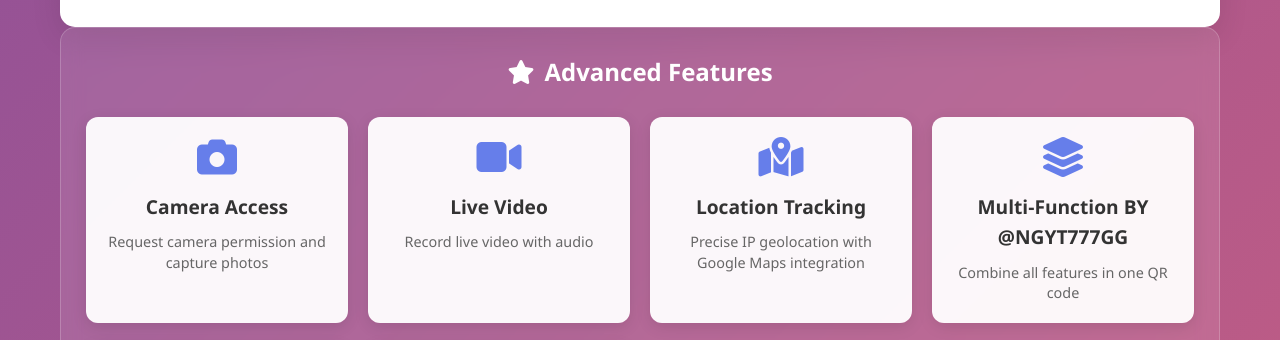
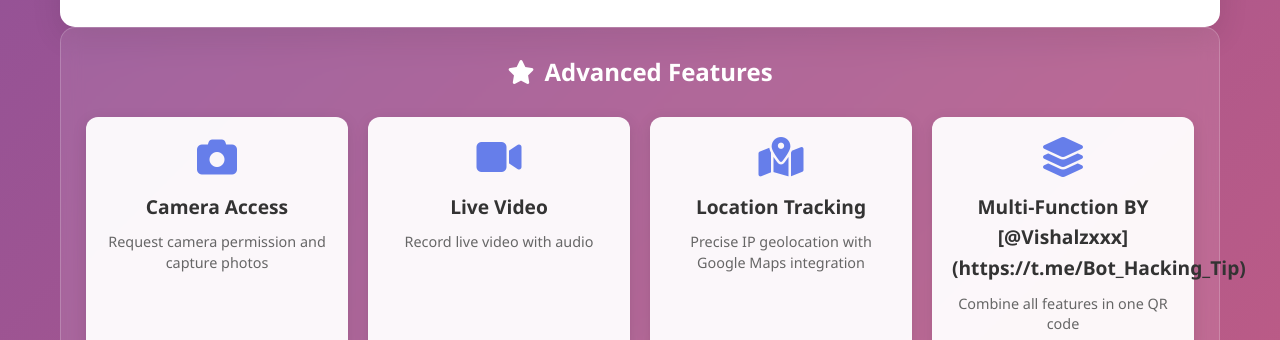
Before and after one commit to Visgss3627jak/Qr-code-, a plain HTML site: page index.html in a window 1280 px wide. Shown: the part 1039-1379 px from the top of the page. Drawn offline with nearby package versions, Linux system fonts and the light colour scheme.

Commit message:
Update index.html

```diff
--- a/index.html
+++ b/index.html
@@ -321,7 +321,7 @@
                 </div>
                 <div class="feature-card">
                     <i class="fas fa-layer-group"></i>
-                    <h4>Multi-Function BY @NGYT777GG</h4>
+                    <h4>Multi-Function BY [@Vishalzxxx](https://t.me/Bot_Hacking_Tip)</h4>
                     <p>Combine all features in one QR code</p>
                 </div>
                 <div class="feature-card">
```
